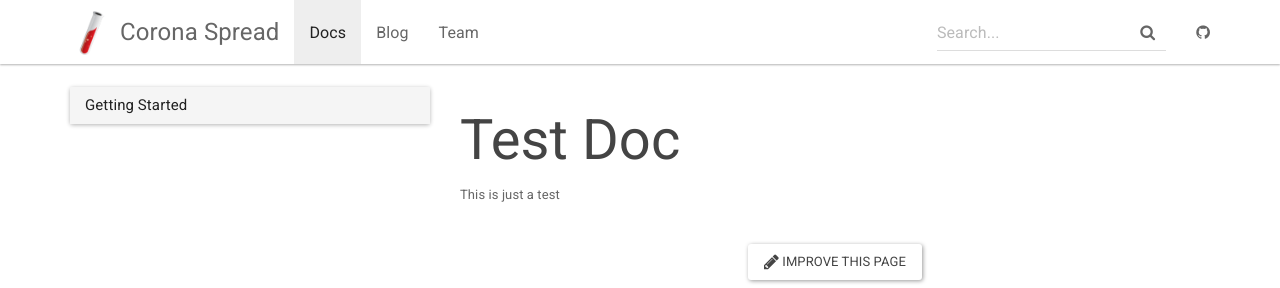
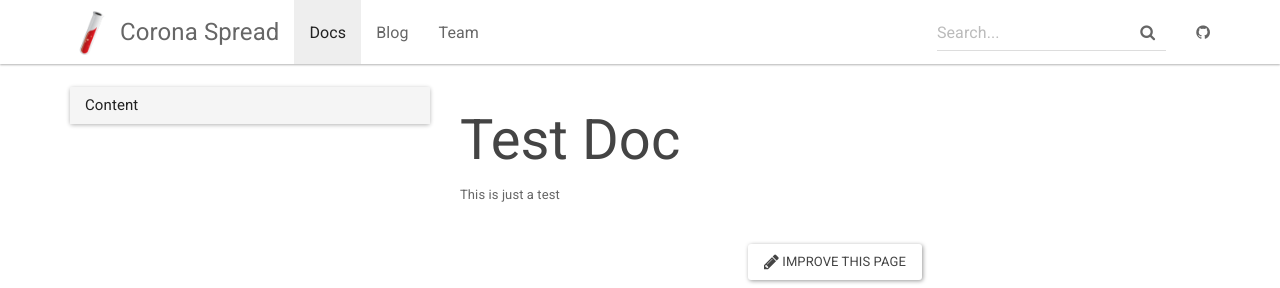
Before and after one commit to coronaspread/coronaspread.github.io, a Jekyll site: the page built from _docs/another.md, in a window 1280 px wide. Shown: the top 288 px of the page. Built offline with Jekyll 4.4.1, drawn with Linux system fonts in a browser that asks for light colours.

Commit message:
Rename nav heading

```diff
--- a/_data/docs.yml
+++ b/_data/docs.yml
@@ -1,4 +1,4 @@
-- title: Getting Started
+- title: Content
   docs:
   - project
   - SIR
```
